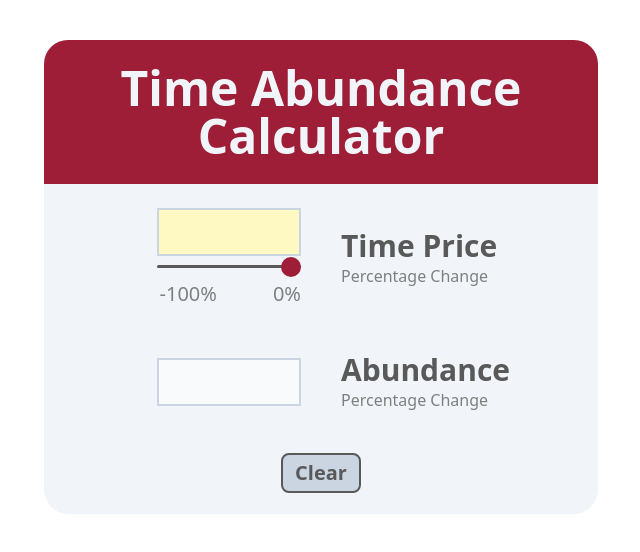
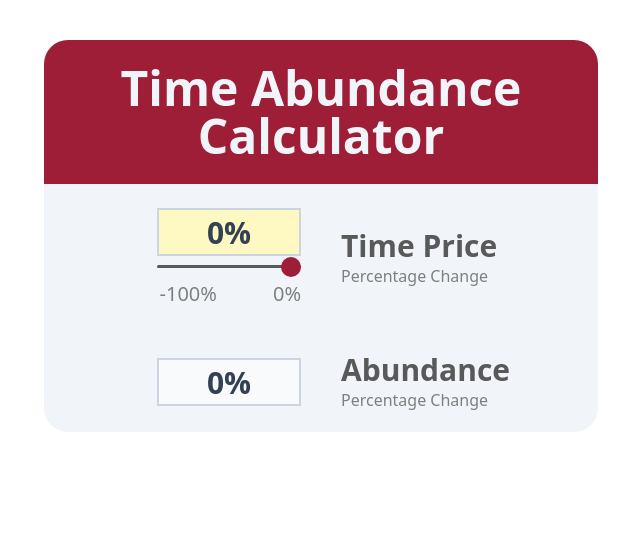
Before and after one commit to caydenpark/reciprocal-calculator, a website: page index.html in a window 1280 px wide. Shown: the whole page, without its empty margins (319-959 px from the left). Drawn offline with Linux system fonts and the light colour scheme.

Commit message:
formatted abundance value to have a comma for values 1000 and over.
No more clear button.

Both values default at 0%

```diff
--- a/index.html
+++ b/index.html
@@ -19,7 +19,7 @@
           <tbody>
               <tr>
                 <td class="text-right py-6 pr-5 border-red-100">
-                  <input type="text" id="a" class="bg-yellow-100 h-12 w-36 border-2 border-slate-300 text-center text-slate-700 font-bold text-3xl">
+                  <input type="text" id="a" value="0%" class="bg-yellow-100 h-12 w-36 border-2 border-slate-300 text-center text-slate-700 font-bold text-3xl">
                   <input type="range" min="-100" max="0" value="0" list="tickmarks" id="slider">
                   <div id="tickmarks" class="flex justify-end space-x-14">
                     <p class="text-[#7f7f7f] font-medium text-xl">-100%</p>
@@ -33,21 +33,21 @@
               </tr>
               <tr>
                 <td class="text-right py-6 pr-5">
-                  <input readonly type="text" id="b" class="bg-slate-50 h-12 w-36 border-2 border-slate-300 text-center text-slate-700 font-bold text-3xl">
+                  <input readonly type="text" id="b" value="0%" class="bg-slate-50 h-12 w-36 border-2 border-slate-300 text-center text-slate-700 font-bold text-3xl">
                 </td>
                 <td class="text-left text-[#595959] font-bold text-3xl py-5 pl-5 w-1/2">
                   <p>Abundance</p>
                   <p class="text-base text-[#7f7f7f] font-medium">Percentage Change</p>
                 </td>
               </tr>
-              <tr>
+              <!-- <tr>
                 <td colspan="2" class="w-full text-center">
                   <button id="clearButton"
                     class="text-xl text-[#595959] font-bold bg-slate-300 hover:text-slate-300 hover:bg-[#595959] border-2 border-[#595959] rounded-lg py-1 px-3 m-5">
                     Clear
                   </button>
                 </td>
-              </tr>
+              </tr> -->
           </tbody>
         </table>
     </main>
--- a/index.js
+++ b/index.js
@@ -12,10 +12,13 @@ function calculate() {
         var percentageChangeReciprocal = ((-(percentageChange / 100)) / (1 + (percentageChange / 100))) * 100;
         if (!['', '-', '%', '-%'].includes(percentageChangeInput.value)) {
             if (percentageChangeReciprocal > 0) {
-                percentageChangeOutput.value = '+' + percentageChangeReciprocal.toFixed(0).toString() + '%';
+                // Add commas after the first digit for numbers 1000 or greater
+                var formattedValue = percentageChangeReciprocal.toFixed(0).toString().replace(/\B(?=(\d{3})+(?!\d))/g, ",");
+                percentageChangeOutput.value = '+' + formattedValue + '%';
             }
             else {
-                percentageChangeOutput.value = percentageChangeReciprocal.toFixed(0).toString() + '%';
+                var formattedValue = percentageChangeReciprocal.toFixed(0).toString().replace(/\B(?=(\d{3})+(?!\d))/g, ",");
+                percentageChangeOutput.value = formattedValue + '%';
             }
         }
         else {
--- a/index.ts
+++ b/index.ts
@@ -14,8 +14,13 @@ function calculate() {
         let percentageChangeReciprocal = ((-(percentageChange / 100)) / (1 + (percentageChange / 100))) * 100;
         if (!['', '-', '%', '-%'].includes(percentageChangeInput.value)) {
             if (percentageChangeReciprocal > 0) {
-                percentageChangeOutput.value = '+' + percentageChangeReciprocal.toFixed(0).toString() + '%';
-            } else {percentageChangeOutput.value = percentageChangeReciprocal.toFixed(0).toString() + '%';}
+                // Add commas after the first digit for numbers 1000 or greater
+                let formattedValue = percentageChangeReciprocal.toFixed(0).toString().replace(/\B(?=(\d{3})+(?!\d))/g, ",");
+                percentageChangeOutput.value = '+' + formattedValue + '%';
+            } else {
+                let formattedValue = percentageChangeReciprocal.toFixed(0).toString().replace(/\B(?=(\d{3})+(?!\d))/g, ",");
+                percentageChangeOutput.value = formattedValue + '%';
+            }
         } else { percentageChangeOutput.value = ''; }
     }
 }
```
Also changed, not shown: vertical.html (+4 -4 lines), output.css.
